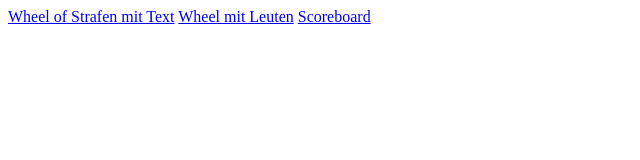
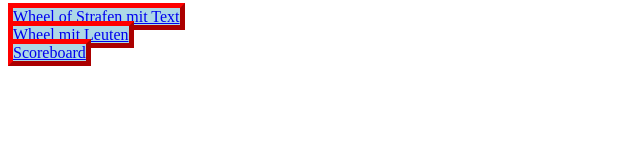
Before and after one commit to flrzep/Software, a plain HTML site: page index.html in a window 1280 px wide. Shown: the whole page, without its empty margins (0-640 px from the left). Drawn offline with Linux system fonts and the light colour scheme.

Commit message:
Update index.html

```diff
--- a/index.html
+++ b/index.html
@@ -10,15 +10,28 @@
         <title>SWB 2023</title>
         <meta name="description" content="">
         <meta name="viewport" content="width=device-width, initial-scale=1">
+        <style>
+            a {
+              border: 5px outset red;
+              background-color: lightblue;
+              text-align: center;
+            }
+        </style>
 
     </head>
     <body>
         <!--[if lt IE 7]>
             <p class="browsehappy">You are using an <strong>outdated</strong> browser. Please <a href="#">upgrade your browser</a> to improve your experience.</p>
         <![endif]-->
-        <a href="wos.html">Wheel of Strafen mit Text</a>
-        <a href="wos-cast.html">Wheel mit Leuten</a>
-        <a href="scoreboard.html">Scoreboard</a>
+        <div>
+            <a href="wos.html">Wheel of Strafen mit Text</a>
+        </div>
+        <div>
+            <a href="wos-cast.html">Wheel mit Leuten</a>
+        </div>
+        <div>
+            <a href="scoreboard.html">Scoreboard</a>
+        </div>
 
         <script type="module" src="wos-cast.js"></script>
 
```
